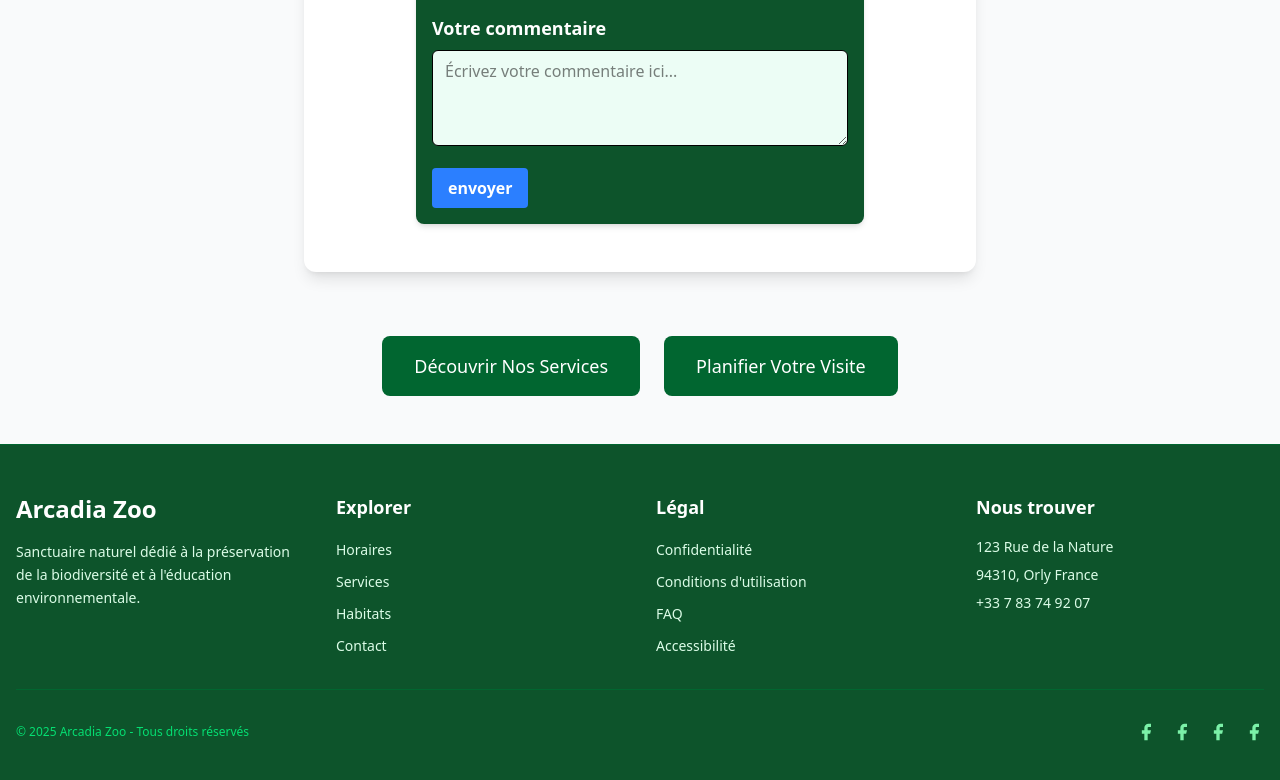
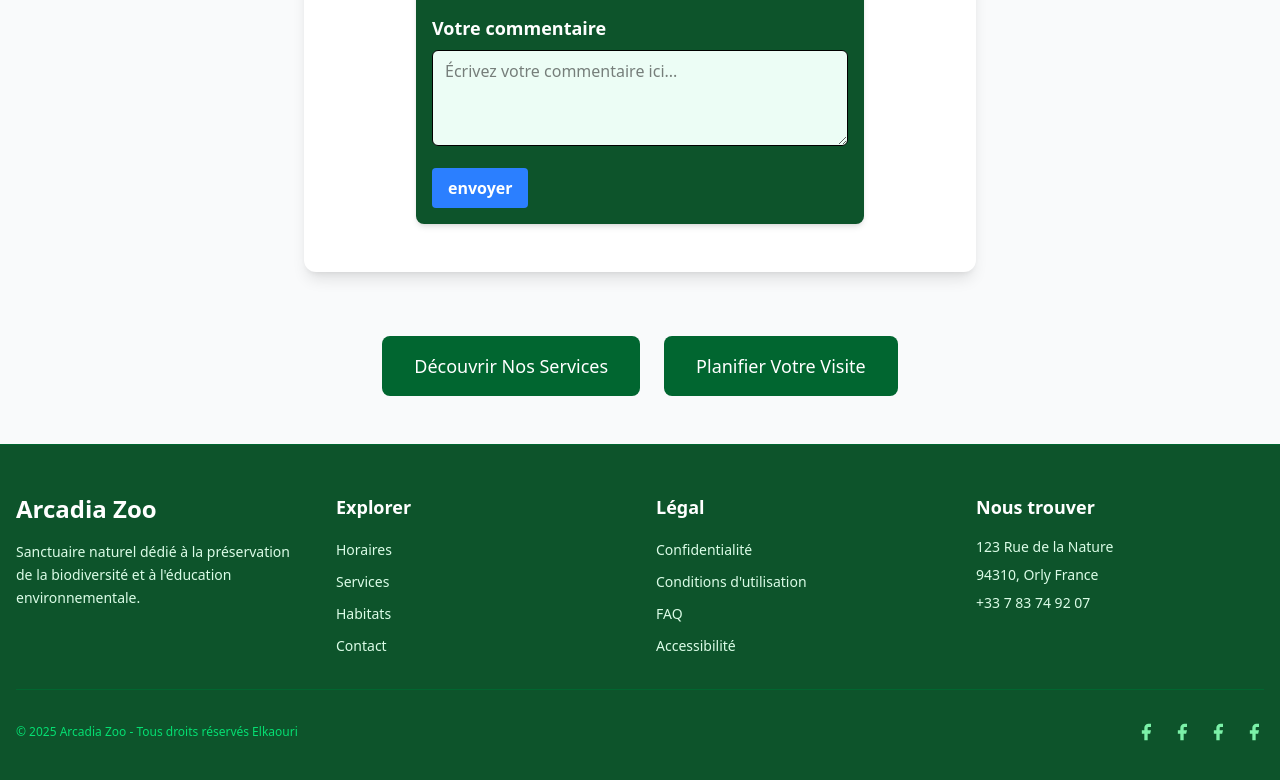
Before and after one commit to Elgauch0/FrontEndZooV1.2, a React (Vite) app: page / in a window 1280 px wide. Shown: the part 1820-2600 px from the top of the page. Built offline with nearby package versions, Linux system fonts and the light colour scheme; no server answers.

Commit message:
changing footer

```diff
--- a/components/Footer.jsx
+++ b/components/Footer.jsx
@@ -17,12 +17,12 @@ const Footer = () => {
             <h3 className="text-lg font-semibold text-white mb-4">Explorer</h3>
             <ul className="space-y-2">
               {[
-                  { name:'Horaires', link:'/horaire' },
-                  { name: 'Services', link: '/services' },
-                  { name: 'Habitats', link: '/habitats' },
-                  { name: 'Contact', link: '/contact' },
+                { name: 'Horaires', link: '/horaire' },
+                { name: 'Services', link: '/services' },
+                { name: 'Habitats', link: '/habitats' },
+                { name: 'Contact', link: '/contact' },
 
-                   ].map((item) => (
+              ].map((item) => (
                 <li key={item.name}>
                   <a
                     href={item.link}
@@ -70,7 +70,7 @@ const Footer = () => {
         <div className="flex flex-col md:flex-row justify-between items-center gap-4">
           {/* Copyright */}
           <p className="text-xs text-green-400 text-center">
-            &copy; {new Date().getFullYear()} Arcadia Zoo - Tous droits réservés
+            &copy; {new Date().getFullYear()} Arcadia Zoo - Tous droits réservés Elkaouri
           </p>
 
           {/* Réseaux sociaux */}
@@ -89,7 +89,7 @@ const Footer = () => {
                   aria-hidden="true"
                 >
                   {/* Icônes SVG simplifiées */}
-                  <path d="M18 2h-3a5 5 0 0 0-5 5v3H7v4h3v8h4v-8h3l1-4h-4V7a1 1 0 0 1 1-1h3z"/>
+                  <path d="M18 2h-3a5 5 0 0 0-5 5v3H7v4h3v8h4v-8h3l1-4h-4V7a1 1 0 0 1 1-1h3z" />
                 </svg>
               </a>
             ))}
```
